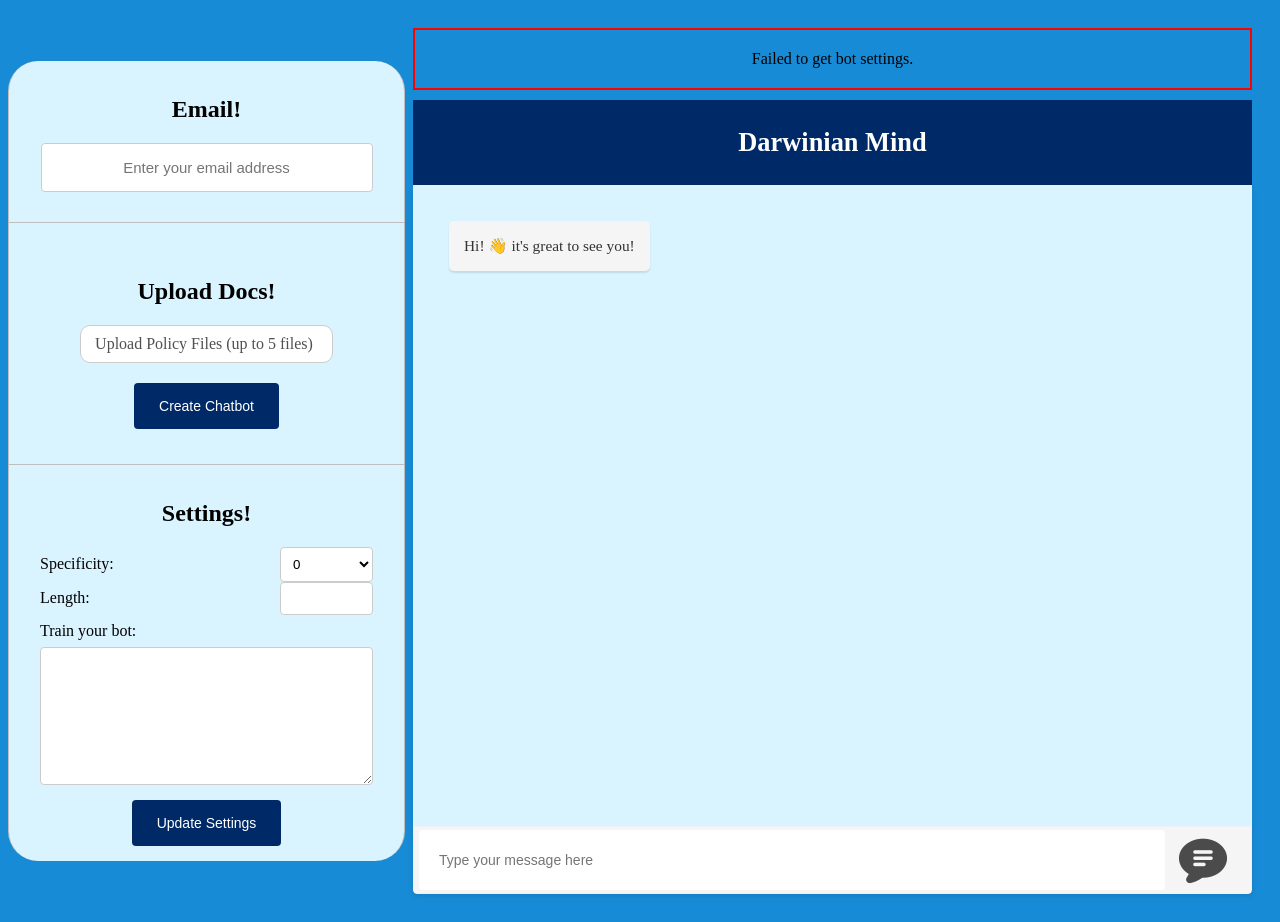
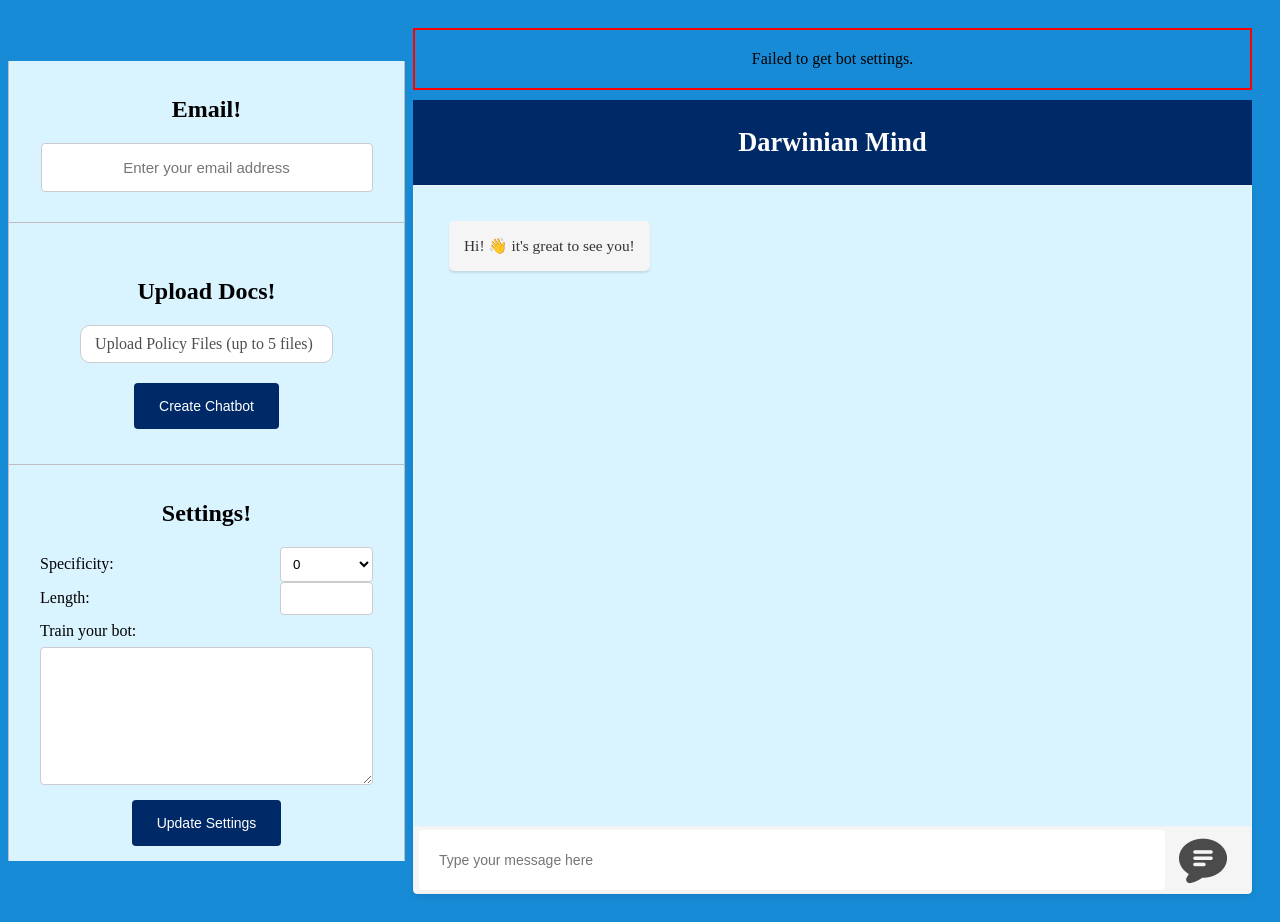
Before and after one commit to vsriharsha814/Darwinian-Mind-Chatbot-Frontend, a plain HTML site: page index.html in a window 1280 px wide. Drawn offline with nearby package versions, Linux system fonts and the light colour scheme; no server answers.

Commit message:
Update index.html

```diff
--- a/index.html
+++ b/index.html
@@ -16,7 +16,7 @@
             <!-- Put your user settings content here -->
             <div class="user-settings-container">
                 <div class="user-settings">
-                    <div class="user-sub-settings" style="border-top: transparent; border-top-left-radius: 30px; border-top-right-radius: 30px;">
+                    <div class="user-sub-settings" style="border-top: transparent;">
                         <h2>Email!</h2>
                         <!-- Email Input Box -->
                         <div style="align-items: left;">
@@ -53,7 +53,7 @@
                         </div>
                     </div>
 
-                    <div class="user-sub-settings" style="border-bottom-left-radius: 30px; border-bottom-right-radius: 30px;">
+                    <div class="user-sub-settings">
                         <h2>Settings!</h2>
                         <div style="display: flex; flex-direction: column; text-align: left;">
                             <!-- Dropdown container -->
@@ -125,10 +125,8 @@
                                     <img class="send-icon" src="send-message.png" alt="">
                                 </button>
                             </message-container>
-
                         </form>
                     </div>
-
                 </div>
             </div>
         </div>
```
